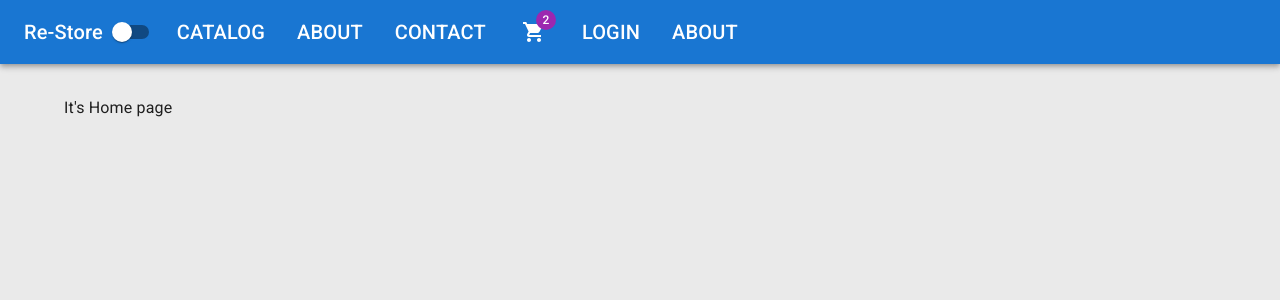
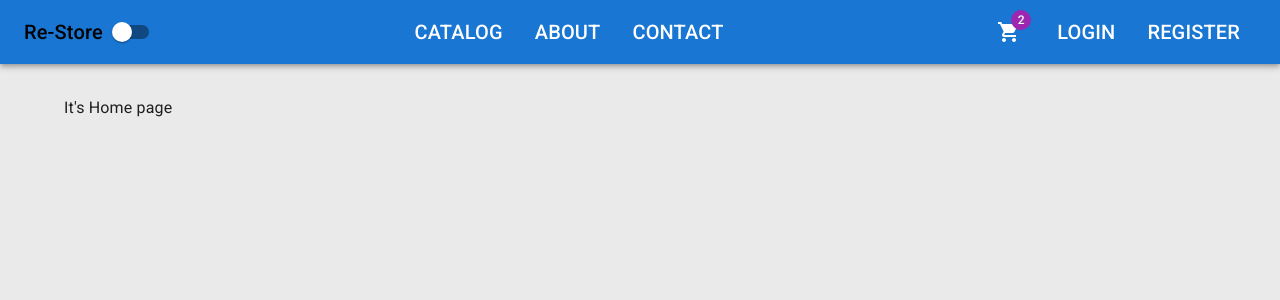
Before and after one commit to faridehEl/first-full-stack-project-with-React.js-and-.Net, a React (Vite) app in the folder client/: page / in a window 1280 px wide. Shown: the top 300 px of the page. Built offline with nearby package versions, Linux system fonts and the light colour scheme.

Commit message:
styling the navbar

```diff
--- a/client/src/app/layout/Header.tsx
+++ b/client/src/app/layout/Header.tsx
@@ -1,5 +1,5 @@
-import { ShoppingBag, ShoppingCart } from "@mui/icons-material";
-import { AppBar, Badge, IconButton, List, ListItem, Switch, Toolbar, Typography } from "@mui/material";
+import { ShoppingCart } from "@mui/icons-material";
+import { AppBar, Badge, Box, IconButton, List, ListItem, Switch, Toolbar, Typography } from "@mui/material";
 import { NavLink } from "react-router-dom";
 const midleLink = [
     {title:'catalog' , path:'/catalog'},
@@ -8,33 +8,47 @@ const midleLink = [
 ]
 const rightLink = [
     {title:'login' , path:'/login'},
-    {title:'about' , path:'/about'},
+    {title:'register' , path:'/register'},
 ]
 interface Props{
     darkMode : boolean;
     handelChange : ()=> void;
 }
+const navStyles={
+    textDecoration:'none',
+    color:'inherit',
+    typography : 'h6',
+    '&:hover': { color: 'grey.500'},
+    '&.active' : {color:'common.black' }
+
+}
 export default function Header({darkMode , handelChange} : Props){
     return(
         <AppBar position="static" sx={{marginBottom:4}}>
-            <Toolbar>
-            <Typography variant="h6" component={NavLink} to={'/'} sx={{textDecoration:'none', color:'inherit' }}>
+            <Toolbar sx={{display:'flex' , justifyContent:'space-between'}}>
+            <Box display={"flex"} alignItems={'center'}>
+                <Typography variant="h6" component={NavLink} to={'/'} sx={navStyles}>
                 Re-Store
-            </Typography>
+                </Typography>
             <Switch checked= {darkMode} onChange={handelChange}/>
+            </Box>
+
+            <Box display={"flex"} alignItems={'center'}>
             <List sx={{display:'flex'}}>
                 {midleLink.map(({title,path}) => (
                     <ListItem
                     component={NavLink}
                     to ={path}
                     key={path}
-                    sx={{color : 'inherit' , typography : 'h6'}}
+                    sx={navStyles}
                     >
                         {title.toUpperCase()}
                     </ListItem>
                 ))}
 
             </List>
+            </Box>
+            <Box display={'flex'} alignItems={'center'}>
             <IconButton color="inherit" size="large" edge="end" sx={{margin:1}}>
                 <Badge badgeContent='2' color="secondary">
                     <ShoppingCart></ShoppingCart>
@@ -48,13 +62,14 @@ export default function Header({darkMode , handelChange} : Props){
                     component={NavLink}
                     to ={path}
                     key={path}
-                    sx={{color : 'inherit' , typography : 'h6'}}
+                    sx={navStyles}
                     >
                         {title.toUpperCase()}
                     </ListItem>
                 ))}
 
             </List>
+            </Box>
             </Toolbar>
         </AppBar>
     )
```
